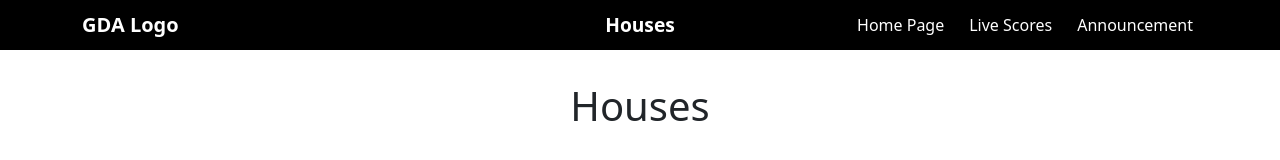
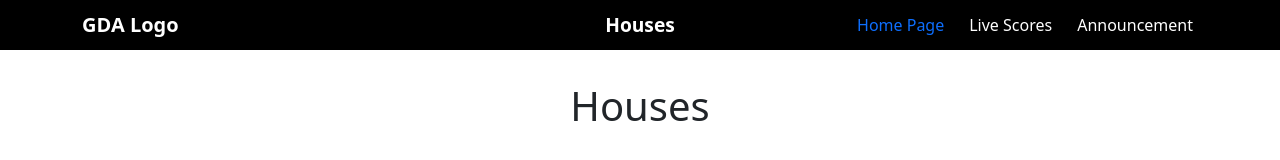
Before and after one commit to Dadarzz2405/FE-House-Dev, a React (Vite) app: page / in a window 1280 px wide. Shown: the top 160 px of the page. Built offline with nearby package versions, Linux system fonts and the light colour scheme; no server answers.

Commit message:
adding highligh path in navbar

```diff
--- a/src/App.jsx
+++ b/src/App.jsx
@@ -1,6 +1,6 @@
 import { useState } from "react";
 import React from "react";
-import { Routes, Route } from "react-router-dom";
+import { Routes, Route, useLocation } from "react-router-dom";
 
 import Navbar from "./components/navbar/navbar";
 
@@ -9,9 +9,17 @@ import LiveScores from "./components/pages/LiveScores/LiveScores";
 import Announcement from "./components/pages/Announcements/Announcements";
 
 const App = () => {
+  const [activatedPage, setActivatedPage] = useState("");
+  const location = useLocation();
+
+  React.useEffect(() => {
+    const path = location.pathname;
+    setActivatedPage(path);
+  }, [location]);
+
   return (
     <>
-      <Navbar />
+      <Navbar activatedPage={activatedPage} />
       <Routes>
         <Route path="/" Component={HomePage}></Route>
         <Route path="/livescores" Component={LiveScores}></Route>
--- a/src/components/navbar/navbar.jsx
+++ b/src/components/navbar/navbar.jsx
@@ -3,7 +3,7 @@ import { Link } from "react-router-dom";
 import { Navbar, Container } from "react-bootstrap";
 import "./navbar.css";
 
-const NavbarContainer = () => {
+const NavbarContainer = ({ activatedPage }) => {
   return (
     <>
       <div className="navbar-container">
@@ -14,9 +14,28 @@ const NavbarContainer = () => {
               Houses
             </Navbar.Brand>
             <div className="nav-links">
-              <Link to="/">Home Page</Link>
-              <Link to="/livescores">Live Scores</Link>
-              <Link to="/announcement">Announcement</Link>
+              <Link
+                to="/"
+                className={activatedPage === "/" ? "text-primary" : ""}
+              >
+                Home Page
+              </Link>
+              <Link
+                to="/livescores"
+                className={
+                  activatedPage === "/livescores" ? "text-primary" : ""
+                }
+              >
+                Live Scores
+              </Link>
+              <Link
+                to="/announcement"
+                className={
+                  activatedPage === "/announcement" ? "text-primary" : ""
+                }
+              >
+                Announcement
+              </Link>
             </div>
           </Container>
         </Navbar>
```
